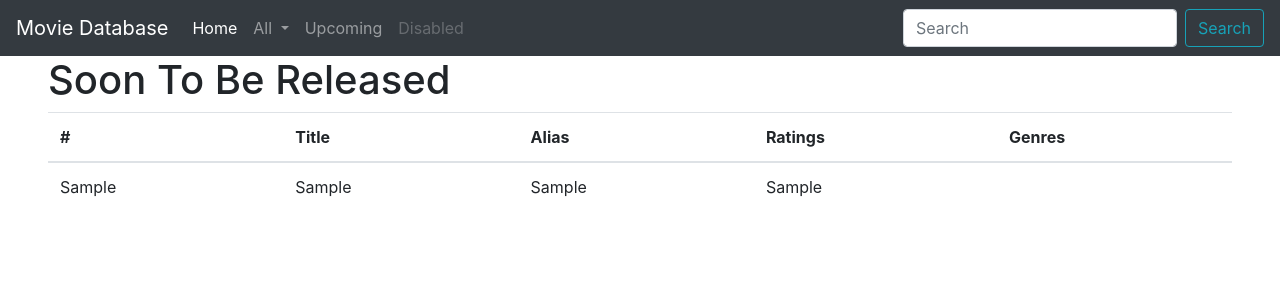
After one commit to 1109LLL/DBMS_CW, a Django app: template django/movieapp/templates/movieapp/soon_released_prediction.html in a window 1280 px wide. The commit adds this page. Shown: the top 300 px of the page. Run offline with Django 3.2, Linux system fonts and the light colour scheme; the template is opened without the code that fills it: most values are stand-ins (such as "Sample title", 1, 10 or a date in 2020); some libraries are stand-ins or nearby versions.

Commit message:
Soon to be released movies display

```diff
--- a/django/movieapp/templates/movieapp/index.html
+++ b/django/movieapp/templates/movieapp/index.html
@@ -37,7 +37,7 @@
 
         {% if cur_page == "1"%}
           <li class="page-item"><a class="page-link" href="?page={{cur_page}}">...</a></li>
-        {% elif cur_page == "488"%}
+        {% elif cur_page ==  movie_number|stringformat:"i" %}
           <li class="page-item"><a class="page-link" href="?page={{cur_page}}">...</a></li>
         {% else %}
           <li class="page-item"><a class="page-link" href="?page={{cur_page}}">{{cur_page}}</a></li>
@@ -47,6 +47,8 @@
           <li class="page-item"><a class="page-link" href="?page={{movie_number}}">{{movie_number}}</a></li>
           <li class="page-item"><a class="page-link" href="?page={{cur_page|add:"1"}}">Next</a></li>
       </ul>
-
+      <tr>
+        <td><a href="soon_released_prediction"><button type="button" class="btn btn-outline-light text-dark">Soon to be released</button><a></td>
+      </tr>
 </div>
 {% endblock %}
--- /dev/null
+++ b/django/movieapp/templates/movieapp/soon_released_prediction.html
@@ -0,0 +1,28 @@
+{% extends "movieapp/base.html" %}
+{% load static %}
+{% block content %}
+<h1>Soon To Be Released</h1>
+<table class="table table-hover">
+        <thead>
+          <tr>
+            <th scope="col">#</th>
+            <th scope="col">Title</th>
+            <th scope="col">Alias</th>
+            <th scope="col">Ratings</th>
+
+            <th scope="col">Genres</th>
+          </tr>
+        </thead>
+
+        <tbody>
+        {% for soon in soon_to_be_released%}
+          <tr>
+            <td>{{soon.0}}</td>
+            <td>{{soon.1}}</td>
+            <td>{{soon.2}}</td>
+            <td>{{soon.3}}</td>
+          </tr>
+        {% endfor %}
+        </tbody>
+      </table>
+{% endblock %}
--- a/django/movieapp/urls.py
+++ b/django/movieapp/urls.py
@@ -21,4 +21,5 @@ urlpatterns = [
     path('', views.index, name='index'),
     path('movie_panel', views.movie_panel, name='movie_panel'),
     path('movies/edit/<int:pk>/', views.edit, name='edit'),
+    path('soon_released_prediction', views.soon_to_be_released_movie_prediction, name='soon_released_prediction'),
 ]
```
Also changed, not shown: django/movieapp/models.py (+15 -0 lines), django/movieapp/views.py (+13 -14 lines).
